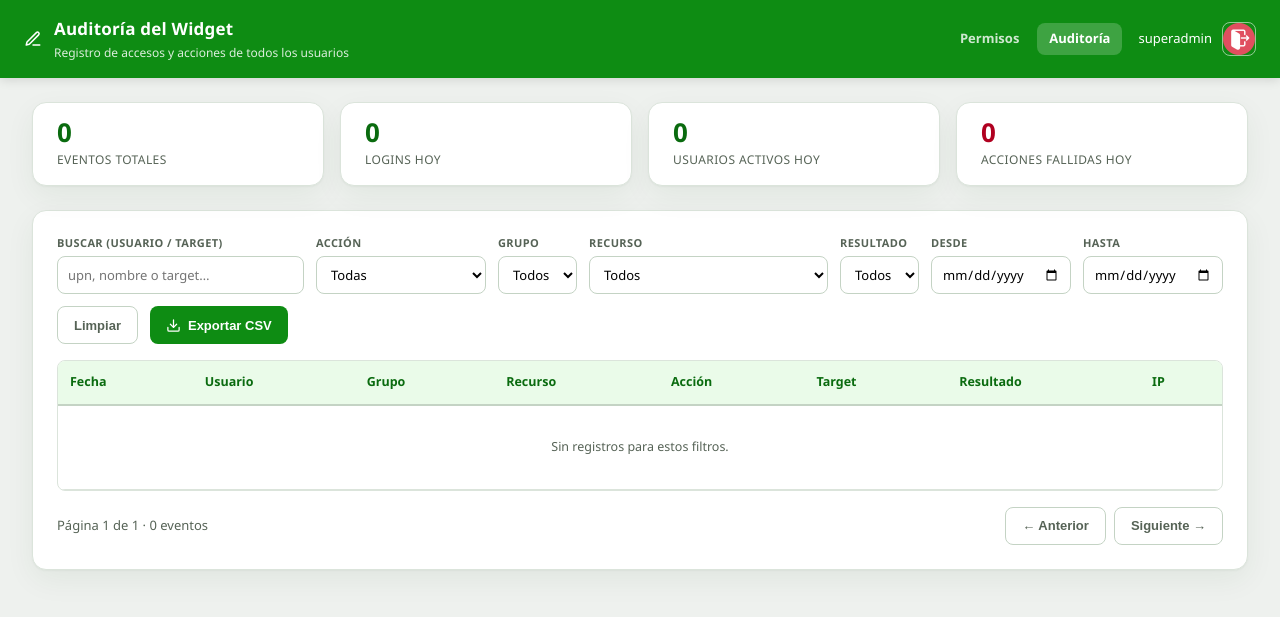
After one commit to Sistemas-Nobis/Widget, a Django app: page /gestion/auditoria/ in a window 1280 px wide. The commit adds this page. Shown: the top 617 px of the page. Run offline with Django 5.2, Linux system fonts and the light colour scheme; data that the repository does not hold is empty.

Commit message:
feat: vista de auditoria (superadmin) + login/navegacion auditados
- AuditLog: campos grupo (nombre del grupo que concedio) y recurso (recurso_key),
  indices, y acciones login/logout/ver_vista/acceso_denegado. Migracion 0005.
- registrar(): kwargs recurso/grupo; deriva el grupo por grupo_que_concede o
  "(superadmin)". Se puebla recurso en todas las acciones de escritura.
- Se auditan login/logout (views_auth) y navegacion + acceso_denegado (decorador
  requiere_permiso_iframe).
- Pantalla /gestion/auditoria/ (solo superadmin): metricas, filtros (usuario/
  accion/grupo/recurso/resultado/fechas), tabla paginada, export CSV; nav cruzado
  con el panel de permisos.
- Comando manual: dbtools.py purgar_auditoria --dias N.

Co-Authored-By: Claude Opus 4.8 (1M context) <noreply@anthropic.com>

```diff
--- a/cuentas/decoradores.py
+++ b/cuentas/decoradores.py
@@ -53,11 +53,16 @@ def requiere_permiso_iframe(recurso_key):
                 role = "atencion" if recurso_key == "vista.atencion" else "bloqueado"
                 return render(request, "cuentas/bloqueo_login.html",
                               {"recurso": recurso_key, "role": role}, status=401)
+            from afiliados.audit import registrar
             if not usuario_puede(request, recurso_key):
+                registrar(request, action="acceso_denegado", recurso=recurso_key,
+                          success=False, dni=str(kwargs.get("dni") or ""))
                 return render(request, "cuentas/sin_acceso.html",
                               {"recurso": recurso_key,
                                "alternativa": _vista_alternativa(request, recurso_key, kwargs)},
                               status=403)
+            registrar(request, action="ver_vista", recurso=recurso_key,
+                      dni=str(kwargs.get("dni") or ""))
             return view_func(request, *args, **kwargs)
         return _wrapped
     return deco
--- /dev/null
+++ b/cuentas/templates/cuentas/auditoria.html
@@ -0,0 +1,275 @@
+<!DOCTYPE html>
+{% load static %}
+<html lang="es">
+<head>
+  <meta charset="UTF-8">
+  <meta name="viewport" content="width=device-width, initial-scale=1">
+  <title>Auditoría del Widget</title>
+  {% csrf_token %}
+  <style>
+    :root{
+      --verde:#0e8c13; --verde-d:#0a6b0f; --verde-l:#eafbe9; --verde-l2:#f4faf3;
+      --bg:#eef1ee; --surface:#ffffff; --border:#dbe4db; --border-strong:#c4d3c4;
+      --text:#1e2a1e; --text-2:#566356; --muted:#8a9a8a; --danger:#b00020; --danger-l:#fdecef;
+      --radius:14px; --radius-sm:8px;
+      --shadow:0 1px 2px rgba(20,60,20,.04), 0 10px 30px rgba(20,60,20,.06);
+      --sp1:4px; --sp2:8px; --sp3:12px; --sp4:16px; --sp5:24px; --sp6:32px;
+      --focus:0 0 0 3px rgba(14,140,19,.3);
+    }
+    *{box-sizing:border-box;}
+    [hidden]{display:none!important;}
+    html,body{margin:0;}
+    body{background:var(--bg);color:var(--text);font-family:'Segoe UI',Roboto,-apple-system,Helvetica,Arial,sans-serif;
+      font-size:14px;line-height:1.5;padding-bottom:24px;}
+    a{color:inherit;}
+
+    header{position:sticky;top:0;z-index:30;background:var(--verde);color:#fff;
+      padding:var(--sp4) var(--sp5);display:flex;align-items:center;justify-content:space-between;
+      gap:var(--sp3);flex-wrap:wrap;box-shadow:0 2px 10px rgba(0,0,0,.12);}
+    header .brand{display:flex;align-items:center;gap:var(--sp3);}
+    header h1{font-size:17px;font-weight:700;margin:0;letter-spacing:.2px;}
+    header .sub{font-size:12px;opacity:.85;margin-top:2px;}
+    header .right{display:flex;align-items:center;gap:var(--sp4);font-size:13px;}
+    header nav{display:flex;gap:6px;}
+    header nav a{color:#fff;text-decoration:none;padding:6px 12px;border-radius:var(--radius-sm);
+      font-weight:600;opacity:.8;transition:background .15s,opacity .15s;}
+    header nav a:hover{background:rgba(255,255,255,.14);opacity:1;}
+    header nav a.activo{background:rgba(255,255,255,.2);opacity:1;}
+    header .user{display:flex;align-items:center;gap:10px;}
+    header .logout{display:inline-flex;align-items:center;justify-content:center;width:34px;height:34px;
+      border:1px solid rgba(255,255,255,.55);border-radius:var(--radius-sm);overflow:hidden;}
+    header .logout img{width:100%;height:100%;object-fit:cover;}
+
+    main{width:100%;padding:var(--sp5) var(--sp6) 0;}
+    .card{background:var(--surface);border:1px solid var(--border);border-radius:var(--radius);
+      box-shadow:var(--shadow);margin-bottom:var(--sp5);overflow:hidden;}
+    .card-body{padding:var(--sp5);}
+
+    /* Métricas */
+    .metricas{display:grid;grid-template-columns:repeat(auto-fit,minmax(180px,1fr));gap:var(--sp4);margin-bottom:var(--sp5);}
+    .metrica{background:var(--surface);border:1px solid var(--border);border-radius:var(--radius);
+      box-shadow:var(--shadow);padding:var(--sp4) var(--sp5);}
+    .metrica .val{font-size:26px;font-weight:800;color:var(--verde-d);line-height:1;}
+    .metrica .lbl{font-size:12px;color:var(--text-2);margin-top:6px;text-transform:uppercase;letter-spacing:.4px;}
+    .metrica.warn .val{color:var(--danger);}
+
+    /* Filtros */
+    .filtros{display:flex;flex-wrap:wrap;gap:var(--sp3);align-items:flex-end;}
+    .filtro{display:flex;flex-direction:column;gap:5px;}
+    .filtro label{font-size:11px;font-weight:600;color:var(--text-2);text-transform:uppercase;letter-spacing:.4px;}
+    .filtro input,.filtro select{height:38px;padding:0 10px;border:1px solid var(--border-strong);
+      border-radius:var(--radius-sm);font-size:13px;font-family:inherit;background:#fff;}
+    .filtro input:focus,.filtro select:focus{outline:none;border-color:var(--verde);box-shadow:var(--focus);}
+    .filtro.crece{flex:1 1 200px;min-width:160px;}
+    .filtro.crece input{width:100%;}
+    .btn{height:38px;padding:0 16px;border:0;border-radius:var(--radius-sm);font-size:13px;font-weight:600;
+      cursor:pointer;display:inline-flex;align-items:center;gap:7px;transition:background .15s;}
+    .btn:focus-visible{outline:none;box-shadow:var(--focus);}
+    .btn-primary{background:var(--verde);color:#fff;}
+    .btn-primary:hover{background:var(--verde-d);}
+    .btn-ghost{background:#fff;color:var(--text-2);border:1px solid var(--border-strong);}
+    .btn-ghost:hover{background:var(--verde-l2);}
+
+    /* Tabla */
+    .table-wrap{overflow-x:auto;border-radius:var(--radius-sm);border:1px solid var(--border);}
+    table{border-collapse:separate;border-spacing:0;width:100%;font-size:12.5px;min-width:760px;}
+    thead th{position:sticky;top:0;z-index:2;background:var(--verde-l);color:var(--verde-d);font-weight:700;
+      padding:var(--sp3);text-align:left;border-bottom:2px solid var(--border-strong);white-space:nowrap;}
+    tbody td{padding:var(--sp3);border-bottom:1px solid var(--border);vertical-align:top;}
+    tbody tr:hover td{background:var(--verde-l2);}
+    td.mono{font-family:ui-monospace,Consolas,monospace;font-size:11.5px;color:var(--text-2);white-space:nowrap;}
+    td.usuario{font-weight:600;}
+    .pill{display:inline-block;font-size:11px;font-weight:600;padding:2px 9px;border-radius:999px;white-space:nowrap;}
+    .pill.grupo{background:var(--verde-l);color:var(--verde-d);}
+    .pill.recurso{background:#eef4fb;color:#2b6cb0;}
+    .pill.vacio{background:#f0f2f0;color:var(--muted);}
+    .res-ok{color:var(--verde);font-weight:700;}
+    .res-err{color:var(--danger);font-weight:700;}
+    .accion-denegado{color:var(--danger);}
+
+    .paginacion{display:flex;align-items:center;justify-content:space-between;gap:var(--sp3);
+      margin-top:var(--sp4);font-size:13px;color:var(--text-2);flex-wrap:wrap;}
+    .paginacion .btns{display:flex;gap:8px;}
+    .empty{text-align:center;color:var(--text-2);padding:var(--sp6);}
+
+    #toast{position:fixed;bottom:24px;left:50%;transform:translateX(-50%) translateY(10px);background:#213021;color:#fff;
+      padding:10px 18px;border-radius:var(--radius-sm);font-size:13px;box-shadow:0 8px 24px rgba(0,0,0,.25);
+      opacity:0;pointer-events:none;transition:opacity .2s,transform .2s;z-index:60;}
+    #toast.show{opacity:1;transform:translateX(-50%) translateY(0);}
+    #toast.err{background:#8f1020;}
+    @media (prefers-reduced-motion:reduce){*{animation:none!important;transition:none!important;}}
+  </style>
+</head>
+<body>
+  <header>
+    <div class="brand">
+      <svg width="18" height="18" viewBox="0 0 24 24" fill="none" stroke="#fff" stroke-width="2" stroke-linecap="round" stroke-linejoin="round" aria-hidden="true"><path d="M12 20h9"/><path d="M16.5 3.5a2.12 2.12 0 0 1 3 3L7 19l-4 1 1-4 12.5-12.5z"/></svg>
+      <div>
+        <h1>Auditoría del Widget</h1>
+        <div class="sub">Registro de accesos y acciones de todos los usuarios</div>
+      </div>
+    </div>
+    <div class="right">
+      <nav>
+        <a href="{{ prefix }}/gestion/permisos/">Permisos</a>
+        <a href="{{ prefix }}/gestion/auditoria/" class="activo">Auditoría</a>
+      </nav>
+      <div class="user">
+        <span>{{ usuario }}</span>
+        <a class="logout" href="{{ widget_logout_url }}" title="Cerrar sesión"><img src="{% static 'cerrar-sesion.png' %}" alt="Salir"></a>
+      </div>
+    </div>
+  </header>
+
+  <main>
+    <div class="metricas">
+      <div class="metrica"><div class="val" id="mTotal">—</div><div class="lbl">Eventos totales</div></div>
+      <div class="metrica"><div class="val" id="mLogins">—</div><div class="lbl">Logins hoy</div></div>
+      <div class="metrica"><div class="val" id="mUsuarios">—</div><div class="lbl">Usuarios activos hoy</div></div>
+      <div class="metrica warn"><div class="val" id="mFallidos">—</div><div class="lbl">Acciones fallidas hoy</div></div>
+    </div>
+
+    <div class="card">
+      <div class="card-body">
+        <div class="filtros">
+          <div class="filtro crece">
+            <label for="fQ">Buscar (usuario / target)</label>
+            <input type="text" id="fQ" placeholder="upn, nombre o target…" autocomplete="off">
+          </div>
+          <div class="filtro">
+            <label for="fAccion">Acción</label>
+            <select id="fAccion"><option value="">Todas</option>
+              {% for k, label in acciones %}<option value="{{ k }}">{{ label }}</option>{% endfor %}
+            </select>
+          </div>
+          <div class="filtro">
+            <label for="fGrupo">Grupo</label>
+            <select id="fGrupo"><option value="">Todos</option>
+              {% for g in grupos %}<option value="{{ g }}">{{ g }}</option>{% endfor %}
+            </select>
+          </div>
+          <div class="filtro">
+            <label for="fRecurso">Recurso</label>
+            <select id="fRecurso"><option value="">Todos</option>
+              {% for k, label in recursos %}<option value="{{ k }}">{{ label }}</option>{% endfor %}
+            </select>
+          </div>
+          <div class="filtro">
+            <label for="fExito">Resultado</label>
+            <select id="fExito"><option value="">Todos</option><option value="1">Éxito</option><option value="0">Falla</option></select>
+          </div>
+          <div class="filtro"><label for="fDesde">Desde</label><input type="date" id="fDesde"></div>
+          <div class="filtro"><label for="fHasta">Hasta</label><input type="date" id="fHasta"></div>
+          <button class="btn btn-ghost" id="btnLimpiar" type="button">Limpiar</button>
+          <button class="btn btn-primary" id="btnExport" type="button">
+            <svg width="15" height="15" viewBox="0 0 24 24" fill="none" stroke="currentColor" stroke-width="2" stroke-linecap="round" stroke-linejoin="round" aria-hidden="true"><path d="M21 15v4a2 2 0 0 1-2 2H5a2 2 0 0 1-2-2v-4"/><polyline points="7 10 12 15 17 10"/><line x1="12" y1="15" x2="12" y2="3"/></svg>
+            Exportar CSV
+          </button>
+        </div>
+
+        <div class="table-wrap" style="margin-top:var(--sp4)">
+          <table id="tabla">
+            <thead><tr>
+              <th>Fecha</th><th>Usuario</th><th>Grupo</th><th>Recurso</th><th>Acción</th>
+              <th>Target</th><th>Resultado</th><th>IP</th>
+            </tr></thead>
+            <tbody id="tbody"></tbody>
+          </table>
+        </div>
+
+        <div class="paginacion">
+          <span id="pagInfo">—</span>
+          <div class="btns">
+            <button class="btn btn-ghost" id="btnPrev" type="button" disabled>← Anterior</button>
+            <button class="btn btn-ghost" id="btnNext" type="button" disabled>Siguiente →</button>
+          </div>
+        </div>
+      </div>
+    </div>
+  </main>
+
+  <div id="toast" role="status" aria-live="polite"></div>
+
+  <script>
+    var BASE = "{{ prefix }}/gestion";
+    var pagina = 1, numPages = 1;
+
+    function toast(m, err){ var t=document.getElementById('toast'); t.textContent=m; t.className='show'+(err?' err':'');
+      clearTimeout(t._h); t._h=setTimeout(function(){t.className='';},3500); }
+    function esc(s){ return String(s==null?'':s).replace(/[&<>"']/g,function(c){return {'&':'&amp;','<':'&lt;','>':'&gt;','"':'&quot;',"'":'&#39;'}[c];}); }
+
+    function filtros(){
+      var p = new URLSearchParams();
+      var q=document.getElementById('fQ').value.trim(); if(q)p.set('q',q);
+      var a=document.getElementById('fAccion').value; if(a)p.set('action',a);
+      var g=document.getElementById('fGrupo').value; if(g)p.set('grupo',g);
+      var r=document.getElementById('fRecurso').value; if(r)p.set('recurso',r);
+      var e=document.getElementById('fExito').value; if(e!=='')p.set('success',e);
+      var d=document.getElementById('fDesde').value; if(d)p.set('desde',d);
+      var h=document.getElementById('fHasta').value; if(h)p.set('hasta',h);
+      return p;
+    }
+
+    function pill(txt, cls){ return txt ? '<span class="pill '+cls+'">'+esc(txt)+'</span>' : '<span class="pill vacio">—</span>'; }
+
+    function cargarDatos(){
+      var p = filtros(); p.set('page', pagina);
+      fetch(BASE+'/auditoria/datos/?'+p.toString(), {credentials:'same-origin', cache:'no-store'})
+        .then(function(r){return r.json();})
+        .then(function(d){
+          numPages = d.num_pages; pagina = d.page;
+          var tb = document.getElementById('tbody');
+          if(!d.filas.length){ tb.innerHTML='<tr><td colspan="8" class="empty">Sin registros para estos filtros.</td></tr>'; }
+          else {
+            tb.innerHTML = d.filas.map(function(f){
+              var accCls = f.action_key==='acceso_denegado' ? ' class="accion-denegado"' : '';
+              var res = f.success ? '<span class="res-ok">✓</span>' : '<span class="res-err">✗ '+(f.status||'')+'</span>';
+              return '<tr>'+
+                '<td class="mono">'+esc(f.created_at)+'</td>'+
+                '<td class="usuario">'+esc(f.usuario)+'</td>'+
+                '<td>'+pill(f.grupo,'grupo')+'</td>'+
+                '<td>'+pill(f.recurso,'recurso')+'</td>'+
+                '<td'+accCls+'>'+esc(f.action)+'</td>'+
+                '<td>'+esc(f.target||'')+'</td>'+
+                '<td>'+res+'</td>'+
+                '<td class="mono">'+esc(f.ip)+'</td>'+
+              '</tr>';
+            }).join('');
+          }
+          document.getElementById('pagInfo').textContent = 'Página '+d.page+' de '+d.num_pages+' · '+d.total+' eventos';
+          document.getElementById('btnPrev').disabled = d.page<=1;
+          document.getElementById('btnNext').disabled = d.page>=d.num_pages;
+        }).catch(function(){ toast('No se pudieron cargar los datos', true); });
+    }
+
+    function cargarMetricas(){
+      fetch(BASE+'/auditoria/metricas/', {credentials:'same-origin', cache:'no-store'})
+        .then(function(r){return r.json();})
+        .then(function(m){
+          document.getElementById('mTotal').textContent=m.total;
+          document.getElementById('mLogins').textContent=m.logins_hoy;
+          document.getElementById('mUsuarios').textContent=m.usuarios_hoy;
+          document.getElementById('mFallidos').textContent=m.fallidos_hoy;
+        }).catch(function(){});
+    }
+
+    var deb;
+    function aplicar(){ pagina=1; clearTimeout(deb); deb=setTimeout(cargarDatos, 250); }
+    ['fQ','fAccion','fGrupo','fRecurso','fExito','fDesde','fHasta'].forEach(function(id){
+      var el=document.getElementById(id); el.addEventListener(el.tagName==='SELECT'||el.type==='date'?'change':'input', aplicar);
+    });
+    document.getElementById('btnPrev').onclick=function(){ if(pagina>1){pagina--;cargarDatos();} };
+    document.getElementById('btnNext').onclick=function(){ if(pagina<numPages){pagina++;cargarDatos();} };
+    document.getElementById('btnLimpiar').onclick=function(){
+      ['fQ','fAccion','fGrupo','fRecurso','fExito','fDesde','fHasta'].forEach(function(id){document.getElementById(id).value='';});
+      aplicar();
+    };
+    document.getElementById('btnExport').onclick=function(){
+      window.location = BASE+'/auditoria/export/?'+filtros().toString();
+    };
+
+    cargarMetricas();
+    cargarDatos();
+  </script>
+</body>
+</html>
--- a/cuentas/urls.py
+++ b/cuentas/urls.py
@@ -23,4 +23,10 @@ urlpatterns = [
     path("gestion/grupos/crear/", adm.grupo_crear, name="grupo_crear"),
     path("gestion/grupos/eliminar/", adm.grupo_eliminar, name="grupo_eliminar"),
     path("gestion/permisos/acceso-total/", adm.acceso_total_toggle, name="acceso_total_toggle"),
+
+    # --- Auditoría (solo superadmin) ---
+    path("gestion/auditoria/", adm.panel_auditoria, name="panel_auditoria"),
+    path("gestion/auditoria/datos/", adm.auditoria_datos, name="auditoria_datos"),
+    path("gestion/auditoria/metricas/", adm.auditoria_metricas, name="auditoria_metricas"),
+    path("gestion/auditoria/export/", adm.auditoria_export, name="auditoria_export"),
 ]
```
Also changed, not shown: afiliados/admin.py (+4 -4 lines), afiliados/audit.py (+19 -2 lines), afiliados/management/commands/purgar_auditoria.py (added, +26 -0 lines), afiliados/models.py (+8 -2 lines), afiliados/views.py (+10 -10 lines), cuentas/templates/cuentas/admin_rbac.html (+10 -1 lines), cuentas/views_admin.py (+116 -1 lines), cuentas/views_auth.py (+7 -0 lines), afiliados/management/__init__.py (added), afiliados/management/commands/__init__.py (added), afiliados/migrations/0005_auditlog_grupo_auditlog_recurso_and_more.py (added).
